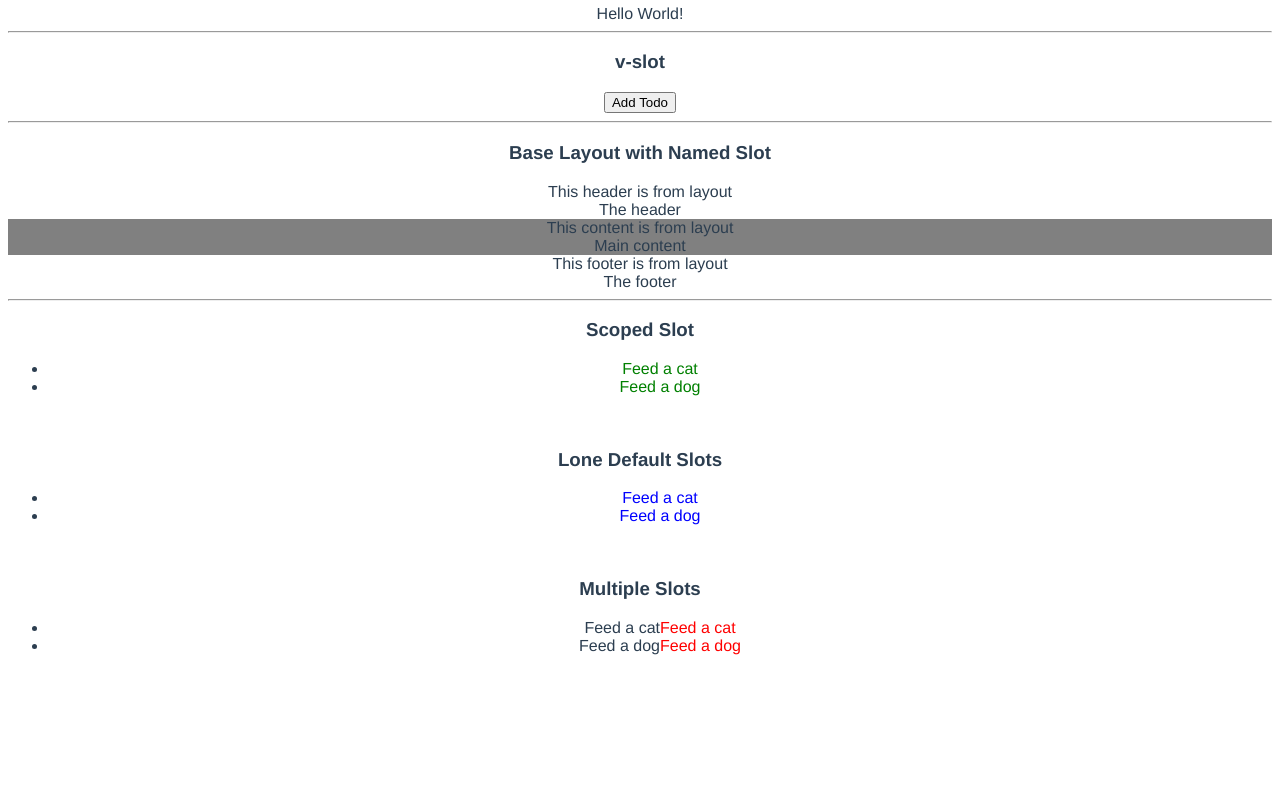
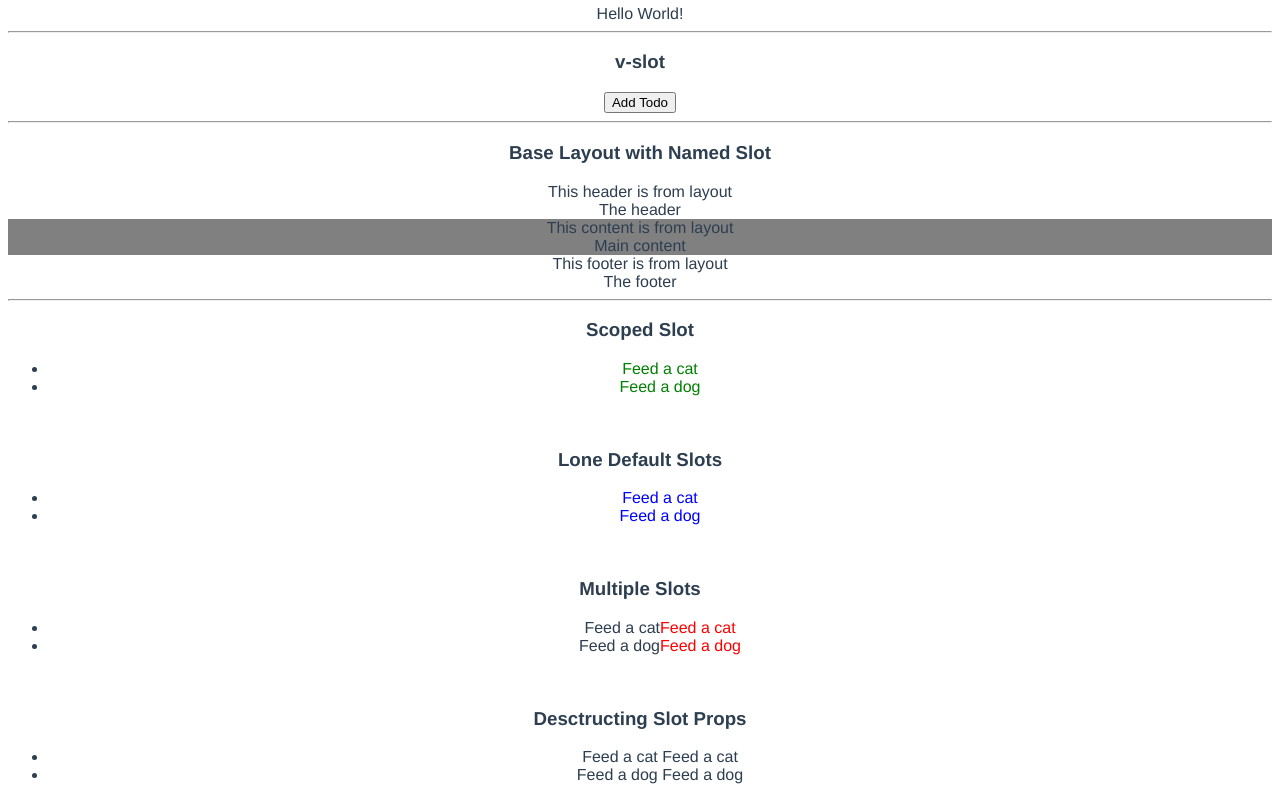
Before and after one commit to nor1c/vue-play, a Vue app in the folder hello-world/: page /misc in a window 1280 px wide. Shown: the part 602-1402 px from the top of the page. Before the commit the page ends 1273 px from the top, so only its background shows below. Built offline with nearby package versions, Linux system fonts and the light colour scheme.

Commit message:
desctructing slot props

```diff
--- a/hello-world/src/views/Misc.vue
+++ b/hello-world/src/views/Misc.vue
@@ -93,6 +93,15 @@
                     <span style="color:red">{{ otherSlotProps.item }}</span>
                 </template>
             </TodoList>
+
+            <br>
+            <h3>Desctructing Slot Props</h3>
+            <!-- ES2015 descrution -->
+            <TodoList>
+                <template v-slot="{ item, item: renamedProps }">
+                    <span>{{ item }} {{ renamedProps }}</span>
+                </template>
+            </TodoList>
         </div>
     </div>
 </template>
```
